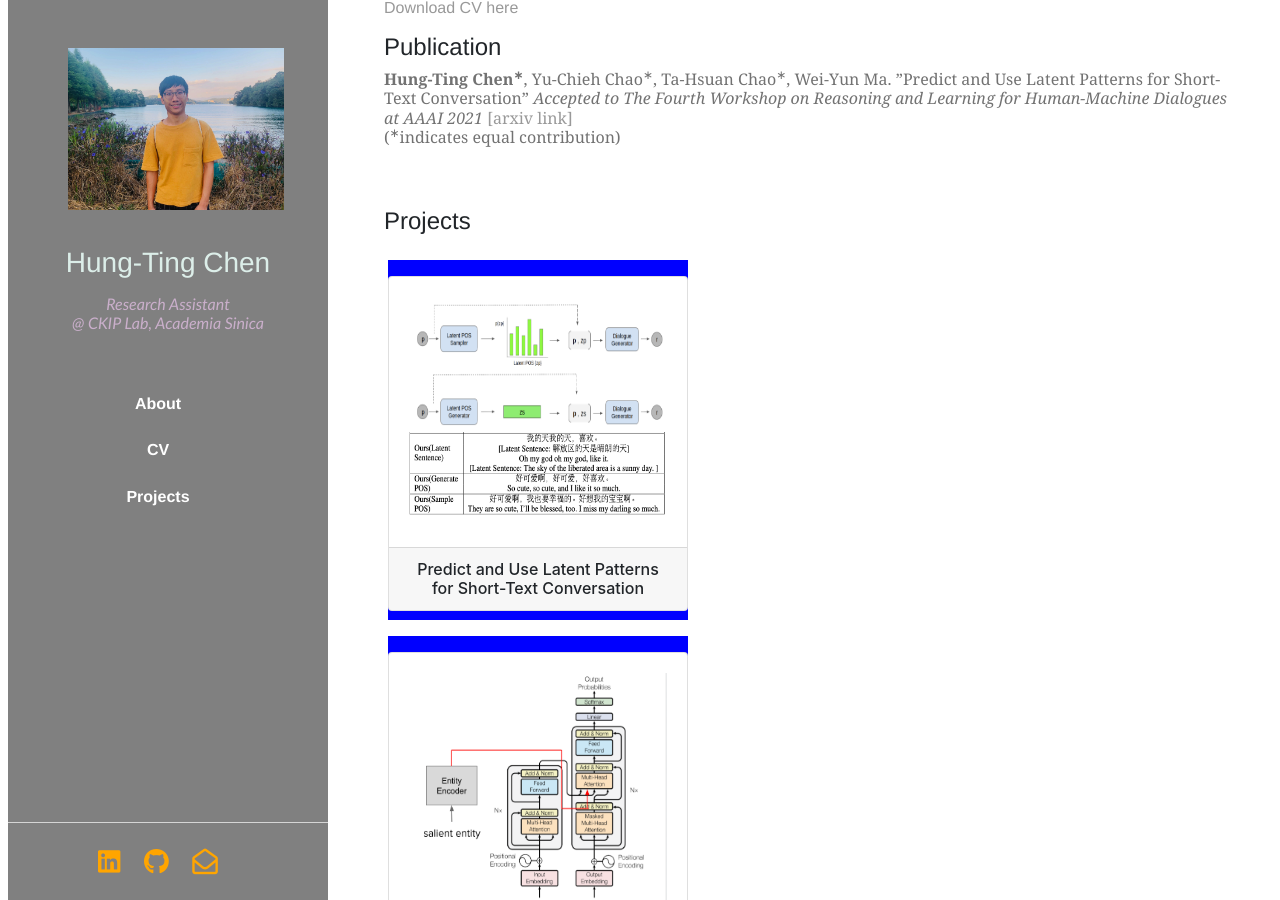
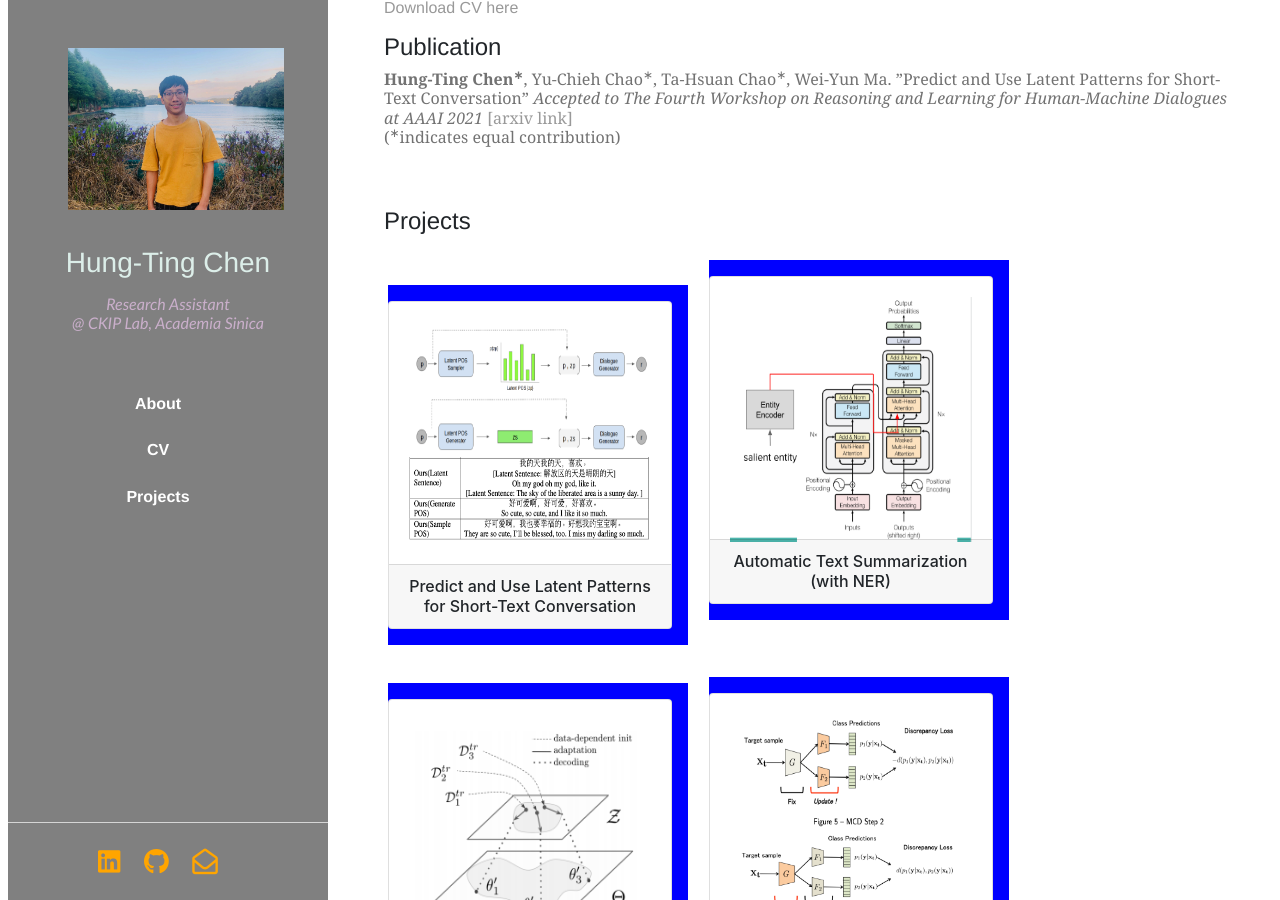
Before and after one commit to timchen0618/timchen0618.github.io, a Jekyll site: the page index.html, which Jekyll copies as it is, in a window 1280 px wide and 900 px high, scrolled down 349 px. Built offline with Jekyll 4.4.1, drawn with Linux system fonts in a browser that asks for light colours; nearby versions of some CDN libraries.

Commit message:
modify layout

```diff
--- a/index.html
+++ b/index.html
@@ -103,7 +103,7 @@
                             <div class="row mr-lg-5 mr-md-3 mr-sm-2 mx-1">
                                 <div>
                                     <!-- -->
-                                    <div class="cardwrap mr-3 my-3">
+                                    <div class="cardwrap mr-3 my-3 d-inline-flex">
                                     <div class="card mr-3 my-3 d-inline-flex">
                                         <div class="card-body">
                                             <div class="row mx-auto my-auto">
@@ -123,7 +123,7 @@
                                     </div>
 
                                     <!-- -->
-                                    <div class="cardwrap mr-3 my-3">
+                                    <div class="cardwrap mr-3 my-3 d-inline-flex">
                                     <div class="card mr-3 my-3 d-inline-flex">
                                         <div class="card-body">
                                             <div class="row mx-auto my-auto">
@@ -141,7 +141,7 @@
                                     </div>
 
                                     <!-- -->
-                                    <div class="cardwrap mr-3 my-3">
+                                    <div class="cardwrap mr-3 my-3 d-inline-flex">
                                     <div class="card mr-3 my-3 d-inline-flex">
                                         <div class="card-body">
                                             <div class="row mx-auto my-auto">
@@ -159,7 +159,7 @@
                                     </div>
 
                                     <!-- -->
-                                    <div class="cardwrap mr-3 my-3">
+                                    <div class="cardwrap mr-3 my-3 d-inline-flex">
                                     <div class="card mr-3 my-3 d-inline-flex">
                                         <div class="card-body">
                                             <div class="row mx-auto my-auto">
@@ -178,7 +178,7 @@
                                     </div>
 
                                     <!-- -->
-                                    <div class="cardwrap mr-3 my-3">
+                                    <div class="cardwrap mr-3 my-3 d-inline-flex">
                                     <div class="card mr-3 my-3 d-inline-flex">
                                         <div class="card-body">
                                             <div class="row mx-auto my-auto">
@@ -197,7 +197,7 @@
                                     </div>
 
                                     <!-- -->
-                                    <div class="cardwrap mr-3 my-3">
+                                    <div class="cardwrap mr-3 my-3 d-inline-flex">
                                     <div class="card mr-3 my-3 d-inline-flex">
                                         <div class="card-body">
                                             <div class="row mx-auto my-auto">
@@ -216,7 +216,7 @@
                                     </div>
 
                                     <!-- -->
-                                    <div class="cardwrap mr-3 my-3">
+                                    <div class="cardwrap mr-3 my-3 d-inline-flex">
                                     <div class="card mr-3 my-3 d-inline-flex">
                                         <div class="card-body">
                                             <div class="row mx-auto my-auto">
@@ -234,7 +234,7 @@
                                     </div>
 
                                     <!-- -->
-                                    <div class="cardwrap mr-3 my-3">
+                                    <div class="cardwrap mr-3 my-3 d-inline-flex">
                                     <div class="card mr-3 my-3 d-inline-flex">
                                         <div class="card-body">
                                             <div class="row mx-auto my-auto">
```
